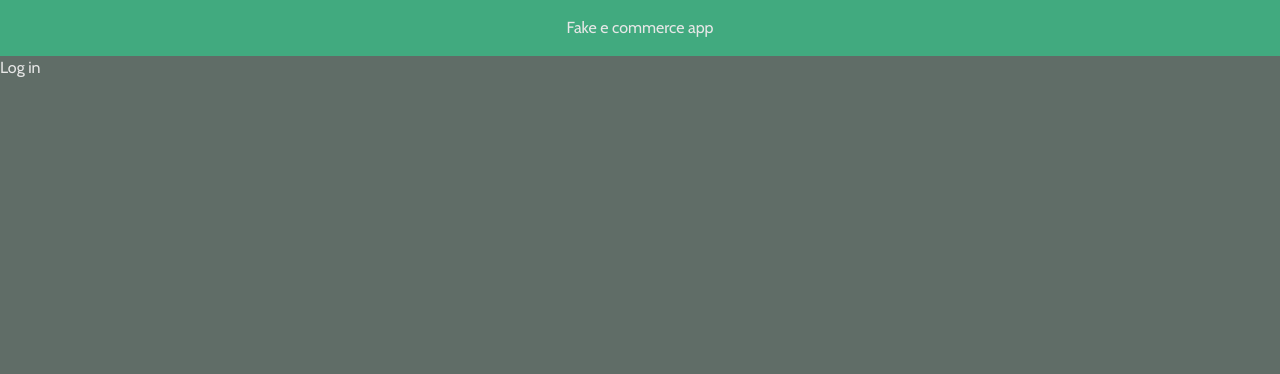
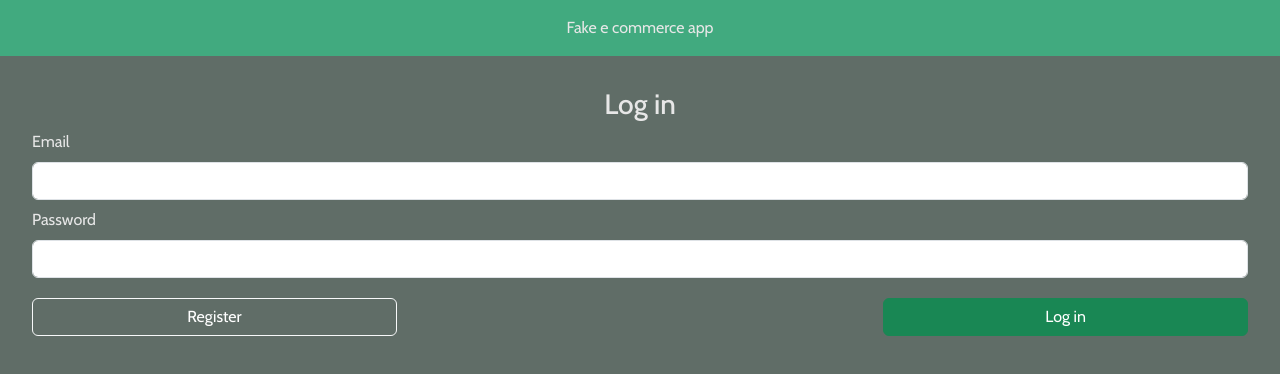
Before and after one commit to cees2/e-commerce-app, a React (Vite) app: page /auth/login in a window 1280 px wide. Shown: the top 374 px of the page. Built offline with nearby package versions, Linux system fonts and the light colour scheme.

Commit message:
Log in form done

```diff
--- /dev/null
+++ b/customStyles.scss
@@ -0,0 +1,3 @@
+$theme-colors: (
+    "primary": #41aa7f,
+);
--- /dev/null
+++ b/src/App/Common/Button/ButtonLoading/index.tsx
@@ -0,0 +1,57 @@
+import { Button } from "react-bootstrap";
+import { ButtonType } from "../../services/types";
+import { ButtonVariant } from "react-bootstrap/esm/types";
+
+interface Props {
+    children: string;
+    loading: boolean;
+    onClick: () => void;
+    style?: React.CSSProperties;
+    type?: ButtonType;
+    variant?: ButtonVariant;
+    disabled?: boolean;
+    className?: string;
+}
+
+const CustomButtonLoading = (props: Props) => {
+    const { loading, style, children, disabled, onClick, className } = props;
+    return (
+        <button
+            style={style}
+            disabled={disabled}
+            onClick={onClick}
+            className={className}
+        >
+            {children}
+            {loading && "loading..."}
+        </button>
+    );
+};
+
+export const ButtonLoading = (props: Props) => {
+    const {
+        loading,
+        style,
+        type,
+        children,
+        disabled,
+        variant,
+        onClick,
+        className,
+    } = props;
+    return variant ? (
+        <Button
+            style={style}
+            type={type}
+            disabled={disabled}
+            onClick={onClick}
+            className={className}
+            variant={variant}
+        >
+            {children}
+            {loading && "loading..."}
+        </Button>
+    ) : (
+        <CustomButtonLoading {...props} />
+    );
+};
--- /dev/null
+++ b/src/App/Common/Input/FormInput.tsx
@@ -0,0 +1,31 @@
+import { UseFormRegister } from "react-hook-form";
+import { Form } from "react-bootstrap";
+
+interface Props {
+    name: string;
+    register: UseFormRegister<any>;
+    label?: string;
+    type?: string;
+    className?: string;
+    placeholder?: string;
+}
+
+export const FormInput = ({
+    name,
+    register,
+    label,
+    type,
+    className,
+    placeholder,
+}: Props) => {
+    return (
+        <Form.Group className={className}>
+            {label && <Form.Label>{label}</Form.Label>}
+            <Form.Control
+                {...register(name)}
+                type={type || "text"}
+                placeholder={placeholder}
+            />
+        </Form.Group>
+    );
+};
--- a/src/App/Common/services/types.ts
+++ b/src/App/Common/services/types.ts
@@ -6,3 +6,9 @@ export enum ProductTypesApi {
     BESTSELLER = "BESTSELLER",
     TIME_LIMITED = "TIME_LIMITED",
 }
+
+export enum ButtonType {
+    BUTTON = "button",
+    RESET = "reset",
+    SUBMIT = "submit",
+}
--- a/src/App/Layout/pages/Authentication/pages/LogIn/index.tsx
+++ b/src/App/Layout/pages/Authentication/pages/LogIn/index.tsx
@@ -1,3 +1,57 @@
+import { useState } from "react";
+import classes from "../../styles/LogIn.module.css";
+import { FormInput } from "../../../../../Common/Input/FormInput";
+import { useForm } from "react-hook-form";
+import { ButtonLoading } from "../../../../../Common/Button/ButtonLoading";
+import { Button } from "react-bootstrap";
+import { Link } from "react-router-dom";
+
+interface LogInCredentials {
+    email: string;
+    password: string;
+}
+
 export const LogIn = () => {
-    return <div>Log in</div>;
+    const [loading, setLoading] = useState(false);
+    const { logInWrapper, logInHeader, logInAndRegisterBar } = classes;
+    const form = useForm<LogInCredentials>();
+
+    const { register, handleSubmit } = form;
+
+    const formSubmitHandler = handleSubmit((data: LogInCredentials) => {
+        setLoading(true);
+        console.log(data);
+        setLoading(false);
+    });
+
+    return (
+        <div className={logInWrapper}>
+            <h3 className={logInHeader}>Log in</h3>
+            <FormInput
+                type="email"
+                name="email"
+                label="Email"
+                register={register}
+            />
+            <FormInput
+                type="password"
+                name="password"
+                label="Password"
+                register={register}
+                className="mt-2"
+            />
+            <div className={logInAndRegisterBar}>
+                <Button variant="outline-light">
+                    <Link to="/auth/register">Register</Link>
+                </Button>
+                <ButtonLoading
+                    loading={loading}
+                    onClick={formSubmitHandler}
+                    variant="success"
+                >
+                    Log in
+                </ButtonLoading>
+            </div>
+        </div>
+    );
 };
--- /dev/null
+++ b/src/App/Layout/pages/Authentication/styles/LogIn.module.css
@@ -0,0 +1,22 @@
+.logInWrapper {
+    padding: 2rem;
+}
+
+.logInHeader {
+    text-align: center;
+}
+
+.logInAndRegisterBar {
+    display: flex;
+    justify-content: space-between;
+    margin-top: 1.25rem;
+}
+
+.logInAndRegisterBar > button {
+    flex-basis: 30%;
+}
+
+.logInAndRegisterBar > button > a {
+    color: #fff;
+    text-decoration: none;
+}
--- a/src/AppRouting/pages/Authentication/pages/LogIn.tsx
+++ b/src/AppRouting/pages/Authentication/pages/LogIn.tsx
@@ -1,6 +1,6 @@
 import { LogIn } from "../../../../App/Layout/pages/Authentication/pages/LogIn";
 
 export const logInRouting = {
-    path: "/auth/login",
+    path: "login",
     element: <LogIn />,
 };
--- a/src/AppRouting/pages/Authentication/pages/Register.tsx
+++ b/src/AppRouting/pages/Authentication/pages/Register.tsx
@@ -1,6 +1,6 @@
 import { Register } from "../../../../App/Layout/pages/Authentication/pages/Register";
 
 export const registerRouting = {
-    path: "/auth/register",
+    path: "register",
     element: <Register />,
 };
```
Also changed, not shown: src/App/Common/Button/index.tsx (added), src/App/Layout/pages/Authentication/styles/Register.module.css (added).
